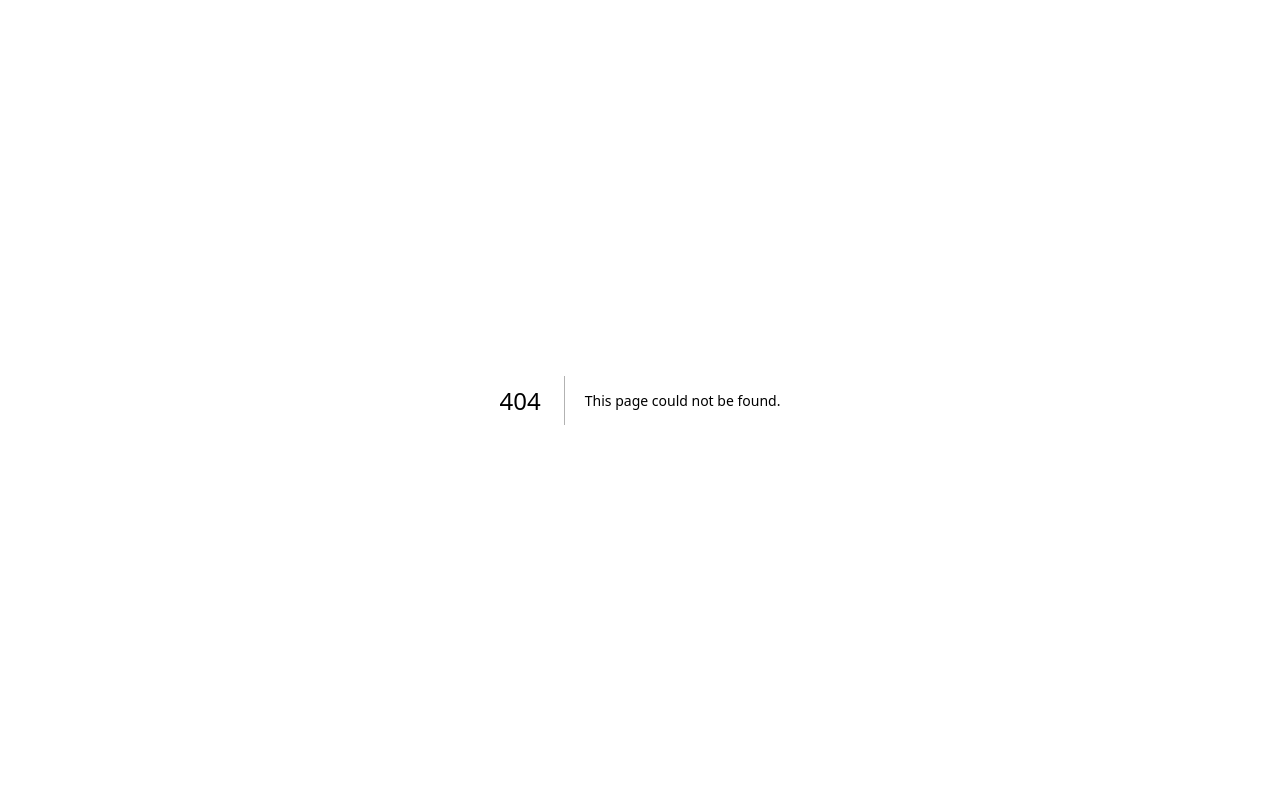
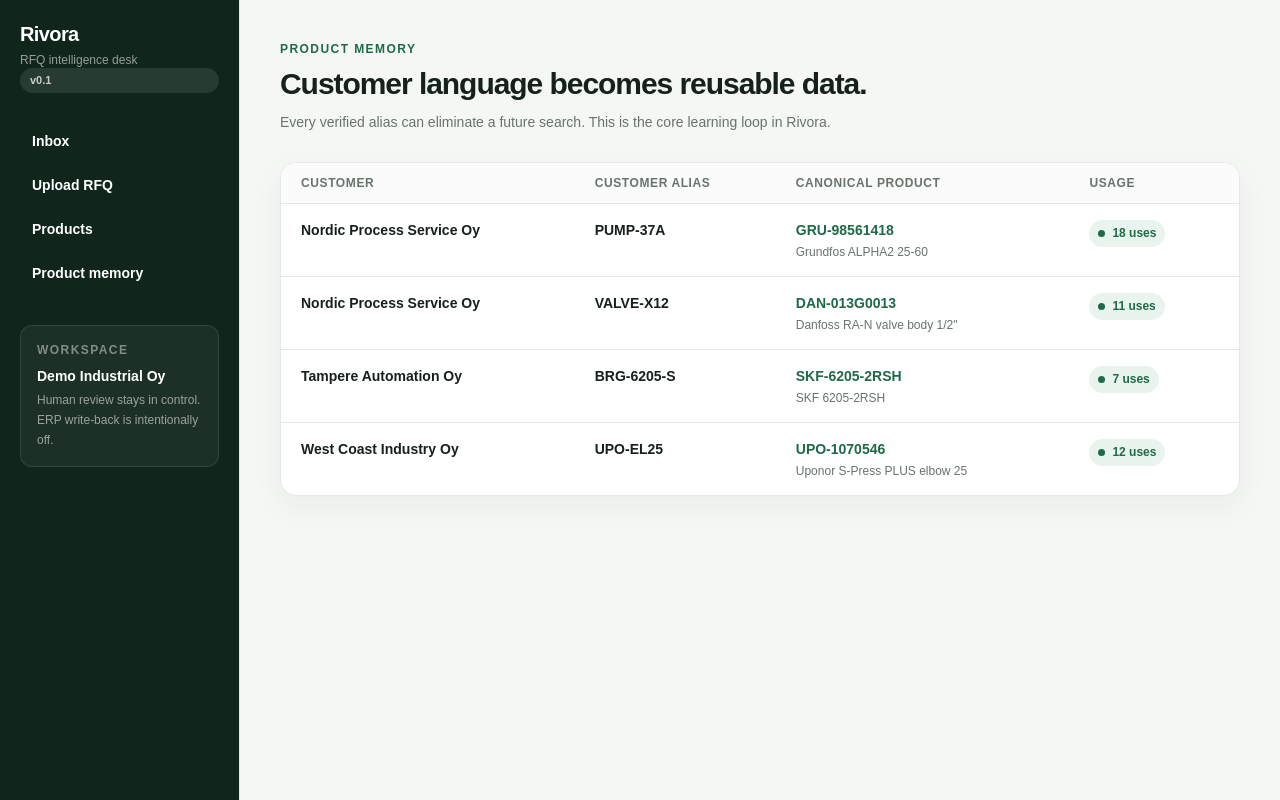
Before and after one commit to miromnb-coder/Rivora, a Next.js app: page /app/memory in a window 1280 px wide. Before the commit this address had no page. Built offline with nearby package versions, Linux system fonts and the light colour scheme.

Commit message:
Add app/app/memory/page.tsx

```diff
--- /dev/null
+++ b/app/app/memory/page.tsx
@@ -0,0 +1,19 @@
+import { memories } from "@/lib/demo-data";
+
+export default function MemoryPage() {
+  return (
+    <div className="mx-auto max-w-6xl px-5 py-8 sm:px-8 lg:px-10 lg:py-10">
+      <div className="kicker">Product memory</div>
+      <h1 className="mt-2 text-3xl font-extrabold tracking-[-.035em]">Customer language becomes reusable data.</h1>
+      <p className="mt-2 max-w-2xl text-sm leading-6 text-[var(--muted)]">Every verified alias can eliminate a future search. This is the core learning loop in Rivora.</p>
+      <div className="surface mt-7 overflow-hidden">
+        <div className="grid grid-cols-[1.2fr_1fr_1fr] gap-4 border-b border-[var(--line)] bg-[#fafbfa] px-5 py-3 text-xs font-bold uppercase tracking-wider text-[var(--muted)] sm:grid-cols-[1.5fr_1fr_1.5fr_.7fr]">
+          <div>Customer</div><div>Customer alias</div><div>Canonical product</div><div className="hidden sm:block">Usage</div>
+        </div>
+        <div className="divide-y divide-[var(--line)]">
+          {memories.map((m) => <div key={`${m.customer}-${m.alias}`} className="grid grid-cols-[1.2fr_1fr_1fr] gap-4 px-5 py-4 text-sm sm:grid-cols-[1.5fr_1fr_1.5fr_.7fr]"><div className="font-semibold">{m.customer}</div><div className="font-extrabold">{m.alias}</div><div><div className="font-bold text-[var(--green)]">{m.product}</div><div className="mt-1 hidden text-xs text-[var(--muted)] md:block">{m.description}</div></div><div className="hidden sm:block"><span className="status green">{m.uses} uses</span></div></div>)}
+        </div>
+      </div>
+    </div>
+  );
+}
```
